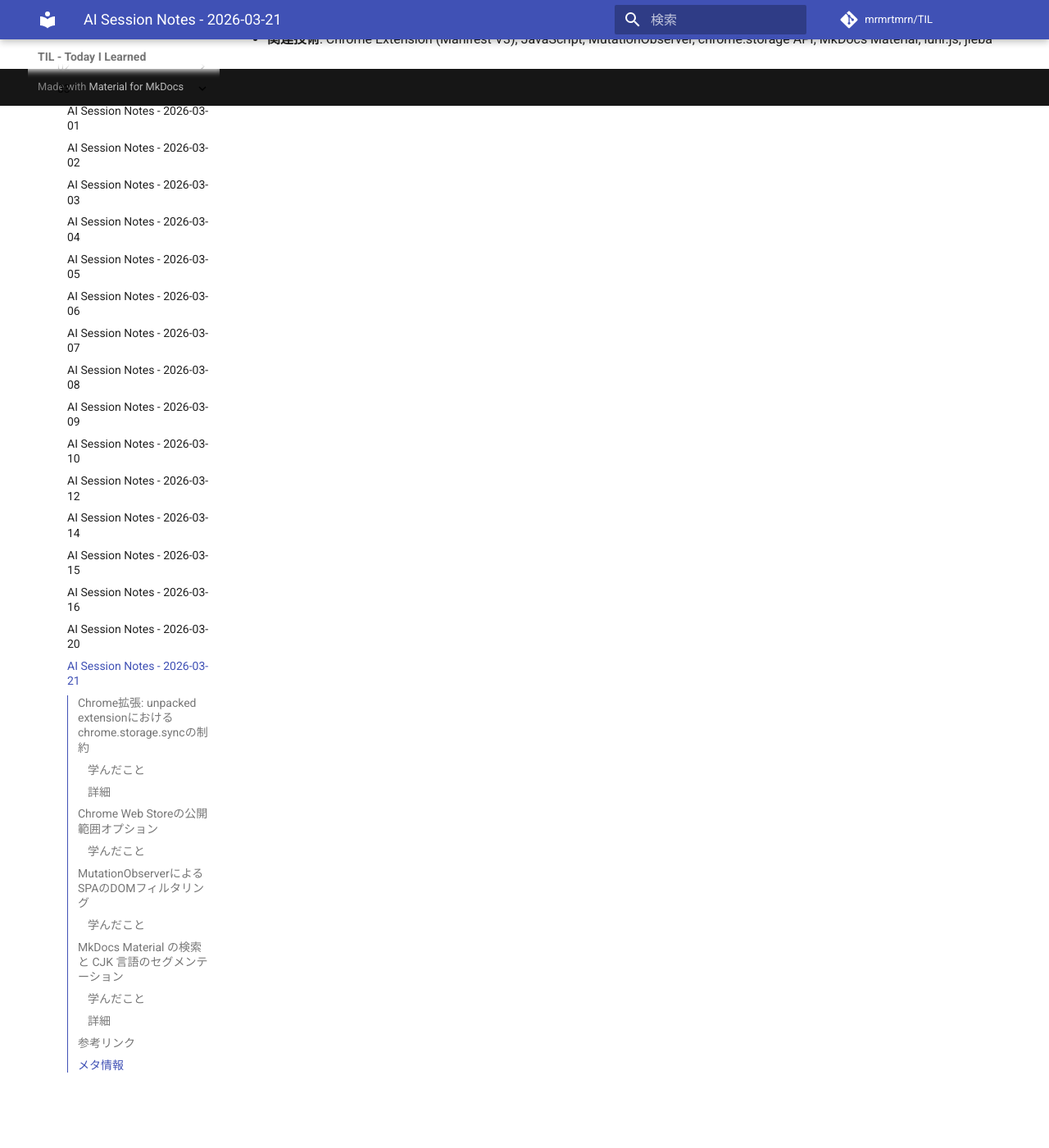
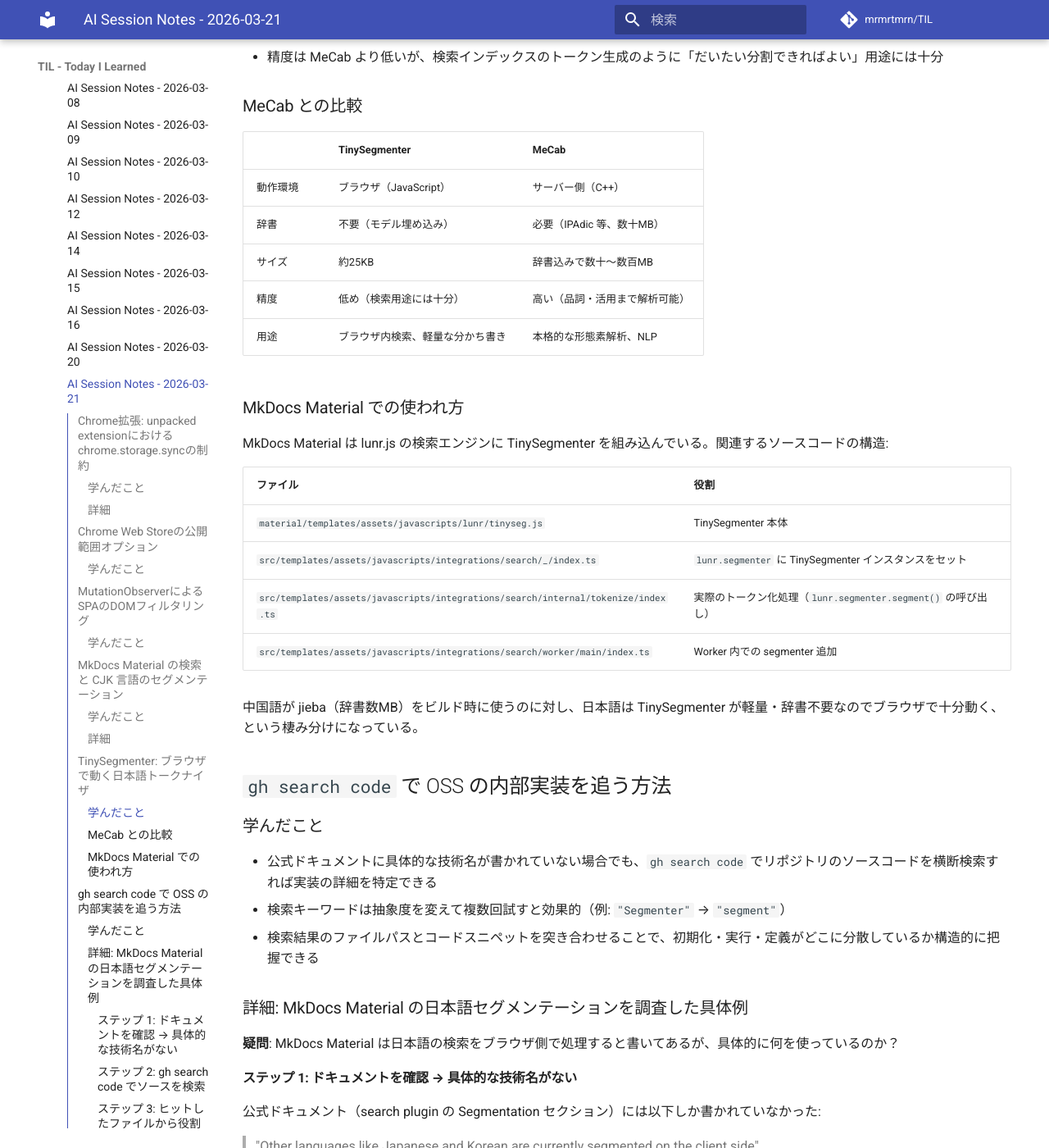
Before and after one commit to mrmrtmrn/TIL, an MkDocs documentation site: the page built from docs/Tech/AI-Sessions/2026/03/2026-03-21.md, in a window 1280 px wide and 1400 px high, scrolled down 2202 px. Shown: the whole window at 82% size. Built offline with MkDocs 1.6.1 and Material for MkDocs 9.7.7, drawn with Linux system fonts in a browser that asks for light colours; comment, search, counter and statistics services are not loaded; some of the changed text lies outside the part shown.

Commit message:
feat: 2026-03-21 の AI セッションノートを追加
- TinySegmenter: ブラウザで動く日本語トークナイザ
- gh search code で OSS の内部実装を追う方法

````diff
--- a/docs/Tech/AI-Sessions/2026/03/2026-03-21.md
+++ b/docs/Tech/AI-Sessions/2026/03/2026-03-21.md
@@ -56,11 +56,90 @@
 | 日本語 | クライアント側（ブラウザで分割） | No |
 | 韓国語 | クライアント側（ブラウザで分割） | No |
 
+## TinySegmenter: ブラウザで動く日本語トークナイザ
+
+### 学んだこと
+
+- TinySegmenter は MeCab の開発者（工藤拓氏）が作った、JavaScript だけで動く軽量な日本語トークナイザ
+- **辞書不要**で動作する。機械学習で訓練済みのモデルパラメータを JS コードに直接埋め込んでいるため、外部ファイルの読み込みが不要
+- サイズは約25KBと非常に小さく、ブラウザにバンドルしても負担にならない
+- 精度は MeCab より低いが、検索インデックスのトークン生成のように「だいたい分割できればよい」用途には十分
+
+### MeCab との比較
+
+| | TinySegmenter | MeCab |
+|------|------|------|
+| 動作環境 | ブラウザ（JavaScript） | サーバー側（C++） |
+| 辞書 | 不要（モデル埋め込み） | 必要（IPAdic 等、数十MB） |
+| サイズ | 約25KB | 辞書込みで数十〜数百MB |
+| 精度 | 低め（検索用途には十分） | 高い（品詞・活用まで解析可能） |
+| 用途 | ブラウザ内検索、軽量な分かち書き | 本格的な形態素解析、NLP |
+
+### MkDocs Material での使われ方
+
+MkDocs Material は lunr.js の検索エンジンに TinySegmenter を組み込んでいる。関連するソースコードの構造:
+
+| ファイル | 役割 |
+|------|------|
+| `material/templates/assets/javascripts/lunr/tinyseg.js` | TinySegmenter 本体 |
+| `src/templates/assets/javascripts/integrations/search/_/index.ts` | `lunr.segmenter` に TinySegmenter インスタンスをセット |
+| `src/templates/assets/javascripts/integrations/search/internal/tokenize/index.ts` | 実際のトークン化処理（`lunr.segmenter.segment()` の呼び出し） |
+| `src/templates/assets/javascripts/integrations/search/worker/main/index.ts` | Worker 内での segmenter 追加 |
+
+中国語が jieba（辞書数MB）をビルド時に使うのに対し、日本語は TinySegmenter が軽量・辞書不要なのでブラウザで十分動く、という棲み分けになっている。
+
+## `gh search code` で OSS の内部実装を追う方法
+
+### 学んだこと
+
+- 公式ドキュメントに具体的な技術名が書かれていない場合でも、`gh search code` でリポジトリのソースコードを横断検索すれば実装の詳細を特定できる
+- 検索キーワードは抽象度を変えて複数回試すと効果的（例: `"Segmenter"` → `"segment"`）
+- 検索結果のファイルパスとコードスニペットを突き合わせることで、初期化・実行・定義がどこに分散しているか構造的に把握できる
+
+### 詳細: MkDocs Material の日本語セグメンテーションを調査した具体例
+
+**疑問**: MkDocs Material は日本語の検索をブラウザ側で処理すると書いてあるが、具体的に何を使っているのか？
+
+#### ステップ 1: ドキュメントを確認 → 具体的な技術名がない
+
+公式ドキュメント（search plugin の Segmentation セクション）には以下しか書かれていなかった:
+
+> "Other languages like Japanese and Korean are currently segmented on the client side"
+
+#### ステップ 2: `gh search code` でソースを検索
+
+```bash
+gh search code "Segmenter" --repo squidfunk/mkdocs-material
+gh search code "segment" --repo squidfunk/mkdocs-material
+```
+
+これにより `TinySegmenter` というキーワードが複数ファイルにヒットした。
+
+#### ステップ 3: ヒットしたファイルから役割を整理
+
+ファイルパスからモジュール構造がわかり、スニペットから具体的な処理がわかる。両方を突き合わせて全体像を掴む:
+
+- `tinyseg.js` → 本体がバンドルされている
+- `_/index.ts` → 初期化コード
+- `tokenize/index.ts` → 実際の `segment()` 呼び出し
+- `CHANGELOG` → `"Fixed #3112: Japanese segmenter not executed"` で日本語向けであることの裏付け
+
+#### ステップ 4: 結論をまとめる
+
+ドキュメントの「client side」の正体は TinySegmenter だった。ソース検索 → ファイル構造の把握 → CHANGELOG での裏付けという流れで、ドキュメントに書かれていない実装詳細を特定できた。
+
+### 汎用的なポイント
+
+- **ドキュメントで曖昧なときはソースを読む**: `gh search code` は clone しなくても GitHub リポジトリを横断検索できる
+- **キーワードは段階的に広げる**: ピンポイントのキーワードで探し、ヒットしなければ抽象度を上げる
+- **CHANGELOG も根拠になる**: Issue 番号やバグ修正の記述から、機能の存在や対象言語を裏付けられる
+
 ## 参考リンク
 
 - [MkDocs Material - Search plugin: Segmentation](https://squidfunk.github.io/mkdocs-material/plugins/search/#segmentation) - CJK言語のセグメンテーション対応について
+- [TinySegmenter](http://www.chasen.org/~taku/software/TinySegmenter/) - JavaScript だけで実装された軽量日本語トークナイザ
 
 ## メタ情報
 
 - **ツール**: Claude Code
-- **関連技術**: Chrome Extension (Manifest V3), JavaScript, MutationObserver, chrome.storage API, MkDocs Material, lunr.js, jieba
+- **関連技術**: Chrome Extension (Manifest V3), JavaScript, MutationObserver, chrome.storage API, MkDocs Material, lunr.js, jieba, TinySegmenter, gh CLI
````
